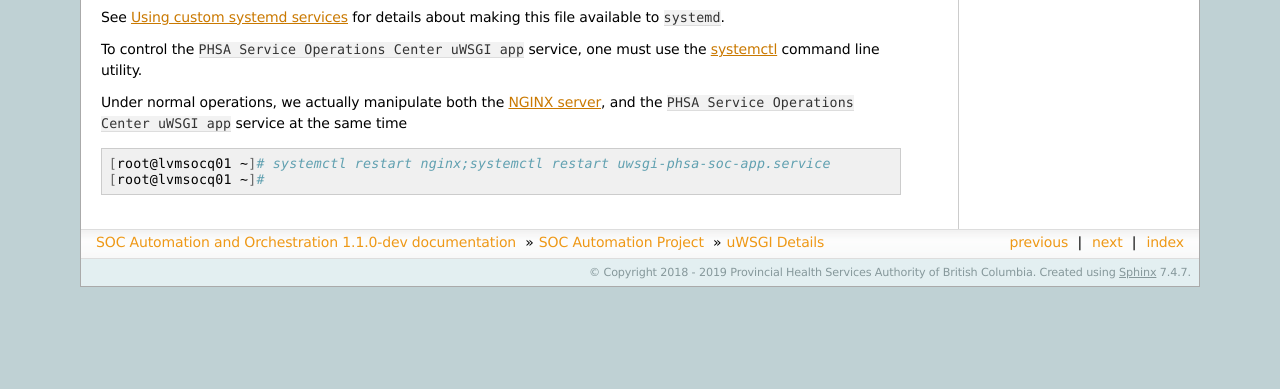
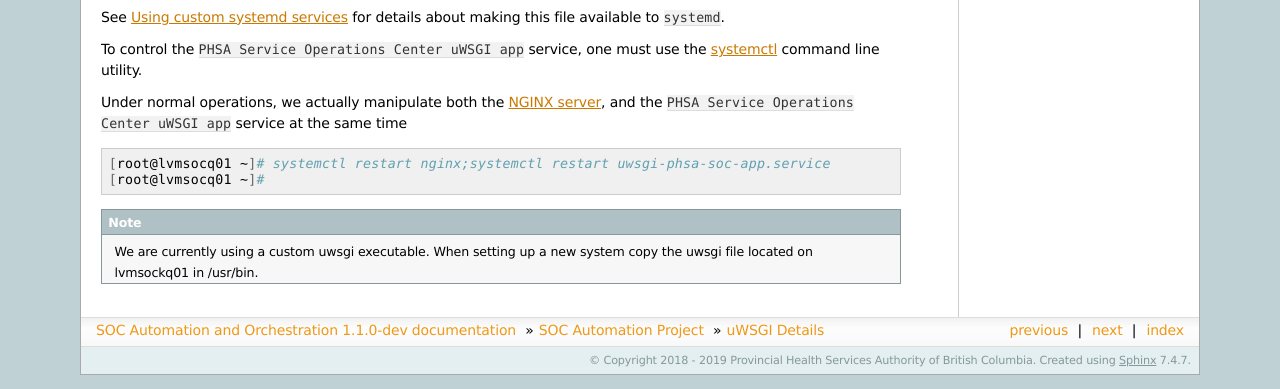
Before and after one commit to PHSAServiceOperationsCenter/PHSA-SOC, a Sphinx documentation site: the page built from docs/source/p_soc_auto/uwsgi.rst, in a window 1280 px wide, cut to the strip 511-900 px from the top of the page. Built offline with Sphinx 7.4.7, drawn with Linux system fonts in a browser that asks for light colours; pages that are not in the unit, such as notebooks, are missing from menus.

Commit message:
Updated uwsgi.rst to include reference to our custom uwsgi.

```diff
--- a/docs/source/p_soc_auto/uwsgi.rst
+++ b/docs/source/p_soc_auto/uwsgi.rst
@@ -43,3 +43,8 @@ at the same time
 
     [root@lvmsocq01 ~]# systemctl restart nginx;systemctl restart uwsgi-phsa-soc-app.service
     [root@lvmsocq01 ~]#
+
+.. note::
+
+    We are currently using a custom uwsgi executable. When setting up a
+    new system copy the uwsgi file located on lvmsockq01 in /usr/bin.
```
